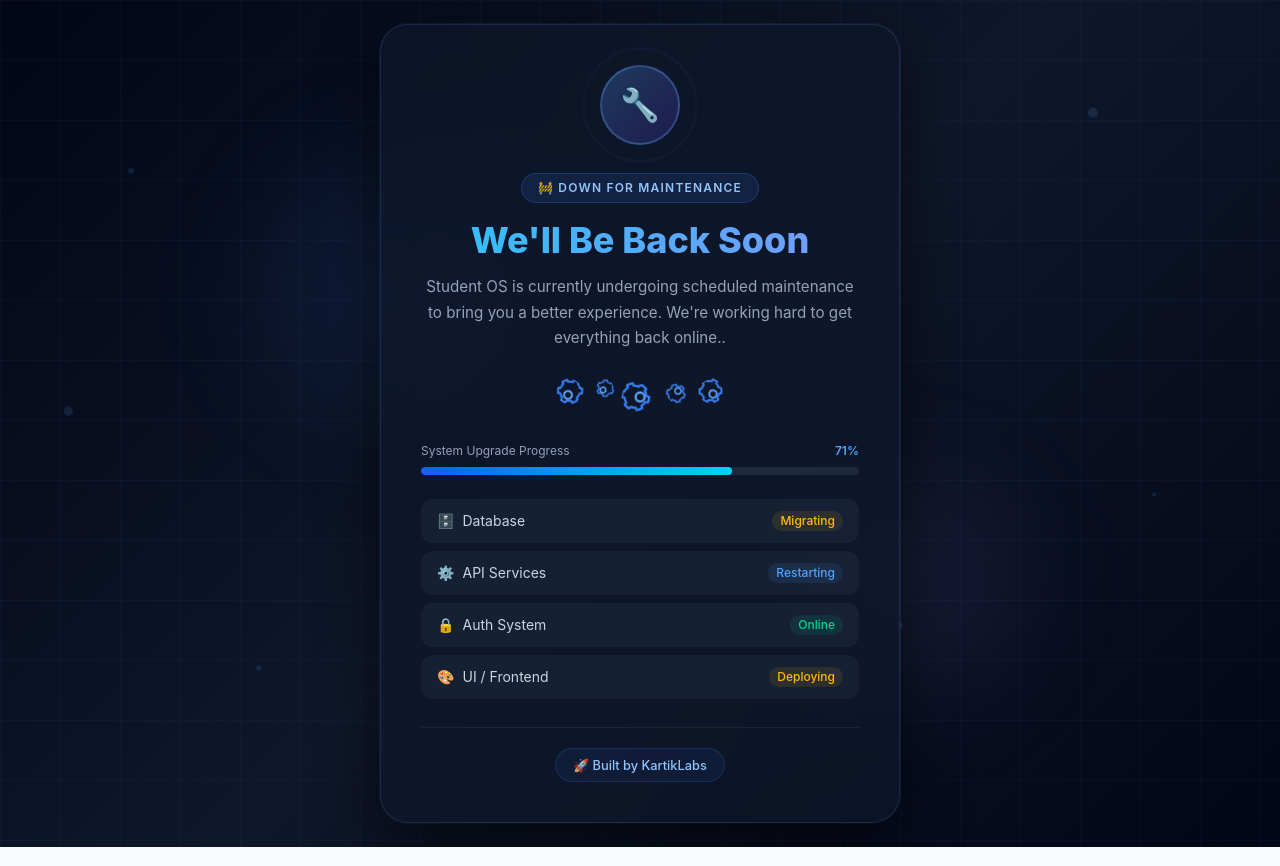
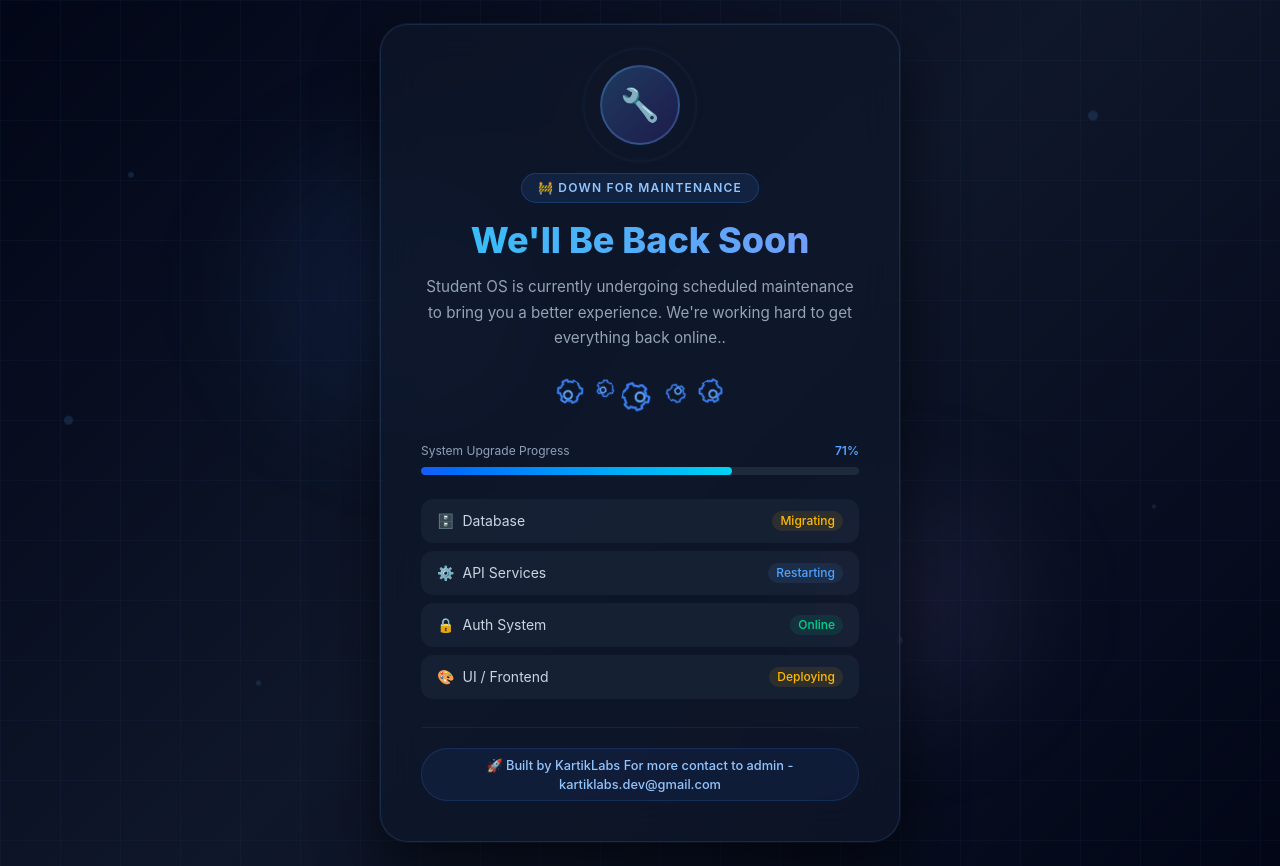
Before and after one commit to kartikgarhwal10/student-os, a React (Vite) app: page / in a window 1280 px wide. Built offline with nearby package versions, Linux system fonts and the light colour scheme; no server answers.

Commit message:
maintenance page last line

```diff
--- a/src/pages/Maintenance.jsx
+++ b/src/pages/Maintenance.jsx
@@ -333,10 +333,10 @@ function Maintenance() {
 
           {/* Status items */}
           <div className="fade-up fade-up-5" style={{ display: "flex", flexDirection: "column", gap: "0.5rem", marginBottom: "1.75rem" }}>
-            <StatusItem icon="🗄️" label="Database"        status="Migrating"  color="yellow" />
-            <StatusItem icon="⚙️" label="API Services"    status="Restarting" color="blue"   />
-            <StatusItem icon="🔒" label="Auth System"     status="Online"     color="green"  />
-            <StatusItem icon="🎨" label="UI / Frontend"   status="Deploying"  color="yellow" />
+            <StatusItem icon="🗄️" label="Database" status="Migrating" color="yellow" />
+            <StatusItem icon="⚙️" label="API Services" status="Restarting" color="blue" />
+            <StatusItem icon="🔒" label="Auth System" status="Online" color="green" />
+            <StatusItem icon="🎨" label="UI / Frontend" status="Deploying" color="yellow" />
           </div>
 
           {/* Footer */}
@@ -362,6 +362,7 @@ function Maintenance() {
               }}
             >
               🚀 Built by KartikLabs
+              For more contact to admin - kartiklabs.dev@gmail.com
             </span>
           </div>
         </div>
```
